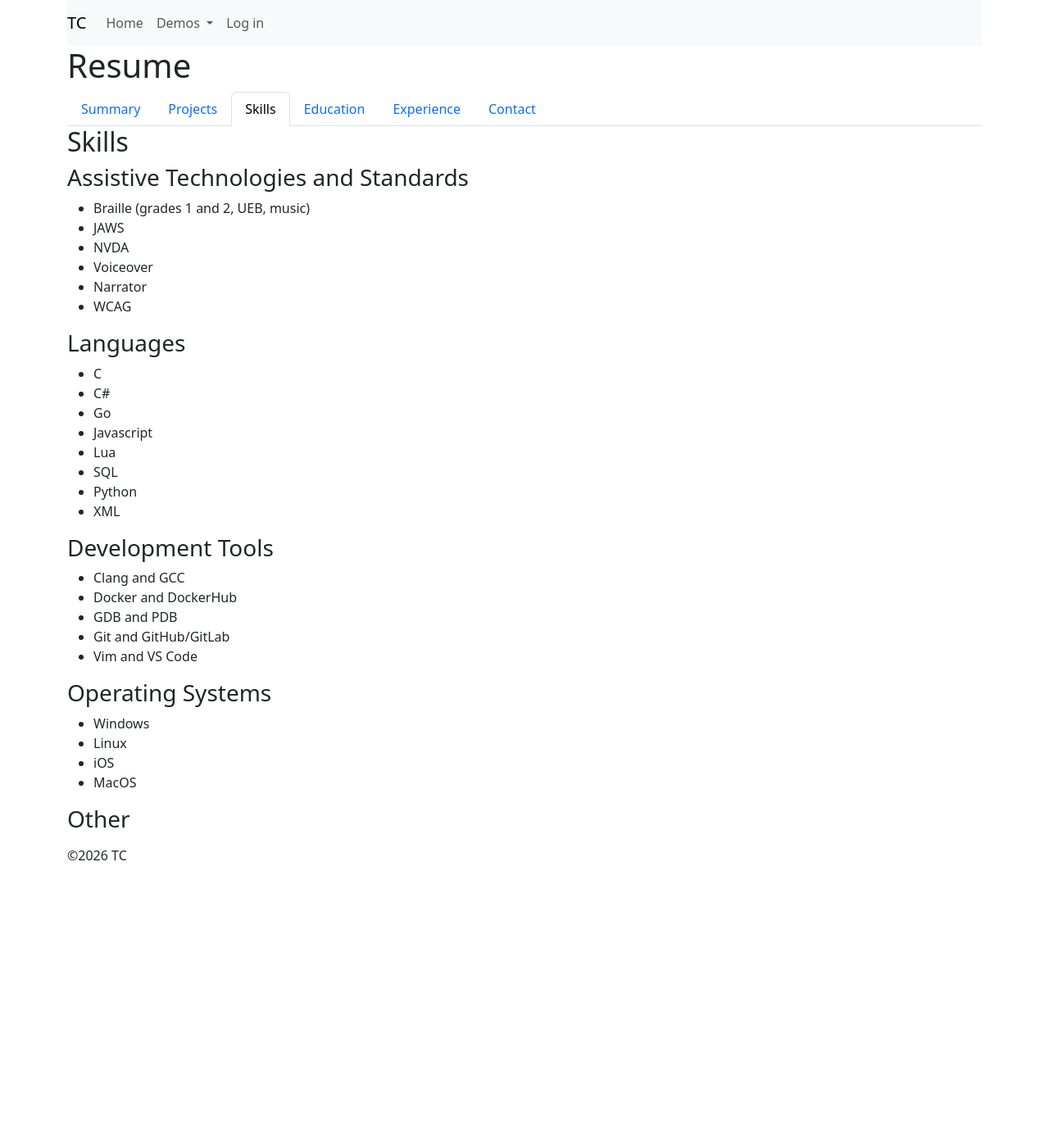
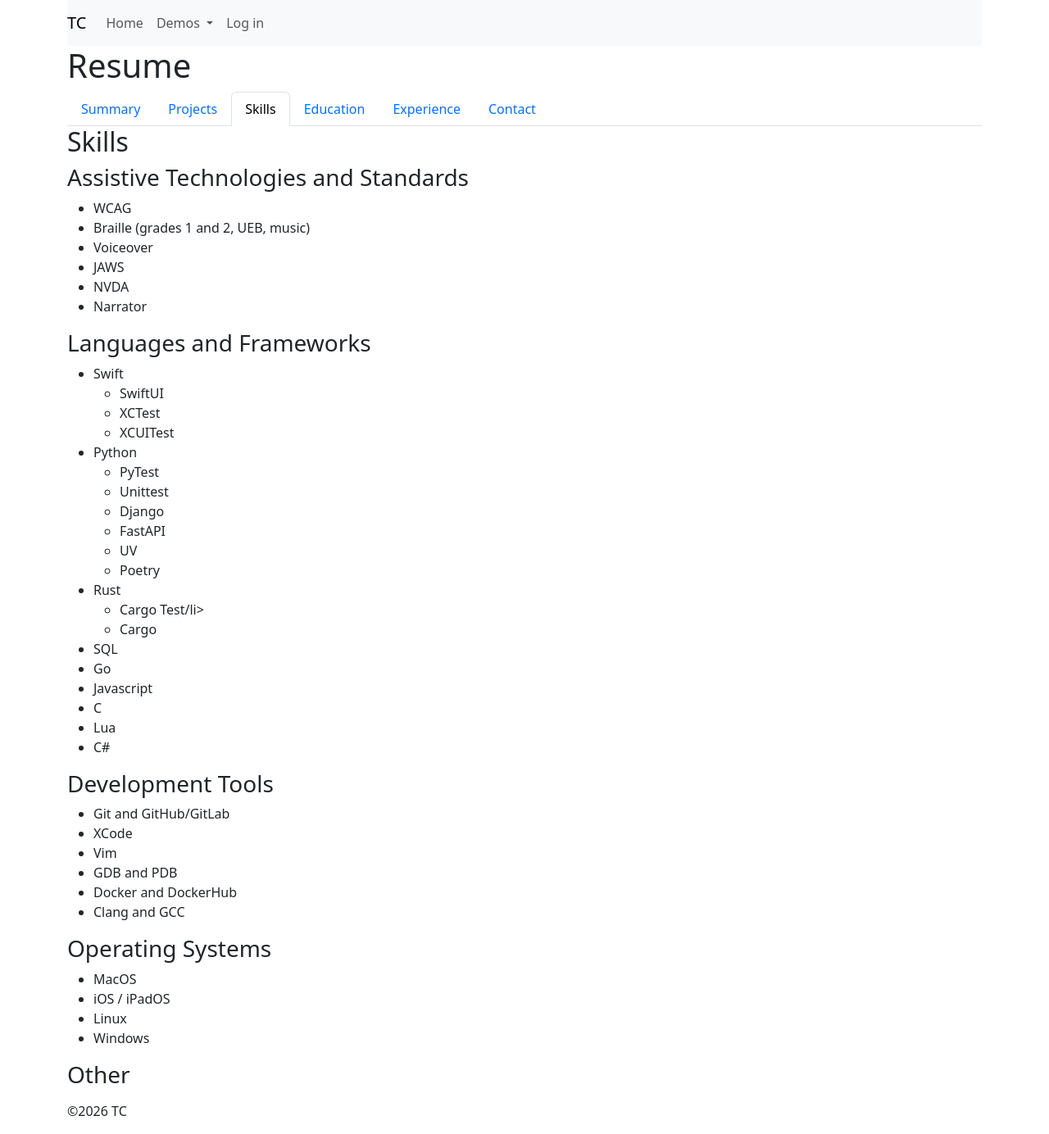
Before and after one commit to truthless-dev/Portfolio_Website, a Django app: page / in a window 1280 px wide, after a click on "Skills". Shown: the whole page at 82% size. Before the commit the page ends 1050 px from the top, so only its background shows below. Run offline with Django 5.2, Linux system fonts and the light colour scheme.

Commit message:
Update skills
Reorder items by proficiency rather than alphabetically, surfacing most relevant
items first. Add Swift, Rust, and related items mastered since previous update.

```diff
--- a/resume/templates/resume/skills.html
+++ b/resume/templates/resume/skills.html
@@ -1,38 +1,57 @@
 <h2>Skills</h2>
 <h3>Assistive Technologies and Standards</h3>
 <ul>
+ <li>WCAG</li>
  <li>Braille (grades 1 and 2, UEB, music)</li>
+ <li>Voiceover</li>
  <li>JAWS</li>
  <li>NVDA</li>
- <li>Voiceover</li>
  <li>Narrator</li>
- <li>WCAG</li>
 </ul>
-<h3>Languages</h3>
+<h3>Languages and Frameworks</h3>
 <ul>
- <li>C</li>
- <li>C#</li>
+ <li>Swift</li>
+ <ul>
+  <li>SwiftUI</li>
+  <li>XCTest</li>
+  <li>XCUITest</li>
+ </ul>
+ <li>Python</li>
+ <ul>
+  <li>PyTest</li>
+  <li>Unittest</li>
+  <li>Django</li>
+  <li>FastAPI</li>
+  <li>UV</li>
+  <li>Poetry</li>
+ </ul>
+ <li>Rust</li>
+ <ul>
+  <li>Cargo Test/li>
+  <li>Cargo</li>
+ </ul>
+ <li>SQL</li>
  <li>Go</li>
  <li>Javascript</li>
+ <li>C</li>
  <li>Lua</li>
- <li>SQL</li>
- <li>Python</li>
- <li>XML</li>
+ <li>C#</li>
 </ul>
 <h3>Development Tools</h3>
 <ul>
+ <li>Git and GitHub/GitLab</li>
+ <li>XCode</li>
+ <li>Vim</li>
+ <li>GDB and PDB</li>
+ <li>Docker and DockerHub</li>
  <li>Clang and GCC</li>
- <li>Docker and DockerHub</li>
- <li>GDB and PDB</li>
- <li>Git and GitHub/GitLab</li>
- <li>Vim and VS Code</li>
 </ul>
 <h3>Operating Systems</h3>
 <ul>
+ <li>MacOS</li>
+ <li>iOS / iPadOS</li>
+ <li>Linux</li>
  <li>Windows</li>
- <li>Linux</li>
- <li>iOS</li>
- <li>MacOS</li>
 </ul>
 <h3>Other</h3>
 <ul>
```
